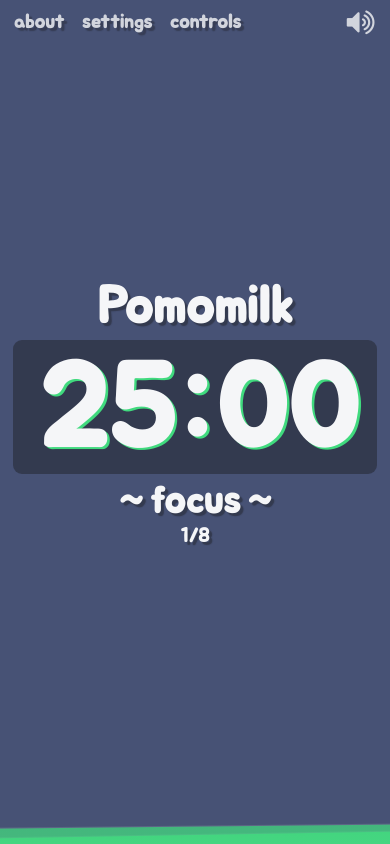
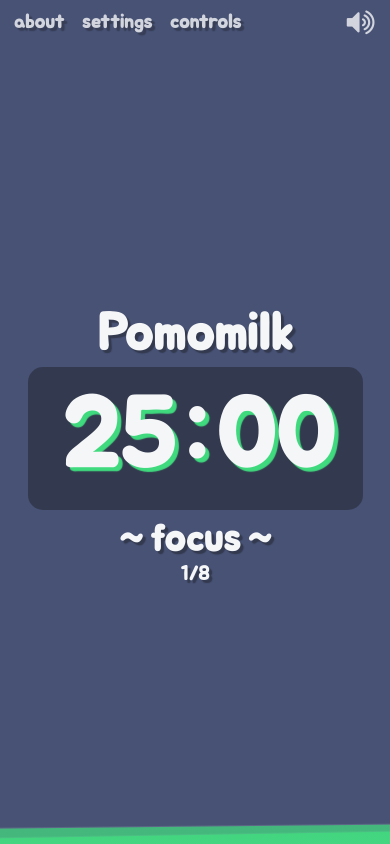
Before and after one commit to ahhreggi/pnc, a React (Create React App) app: page / in a window 390 px wide. Built offline with nearby package versions, Linux system fonts and the light colour scheme.

Commit message:
Adjust responsive timer and overlay styles

```diff
--- a/src/App.js
+++ b/src/App.js
@@ -328,7 +328,7 @@
 
       {/* Main Display */}
       <section className="display foreground">
-        <h2 className="settings-toggle" onClick={() => setShowAbout(true)}>Pomomilk</h2>
+        <h2 className="title settings-toggle" onClick={() => setShowAbout(true)}>Pomomilk</h2>
         <Timer />
         <footer onClick={() => onToggleSettings()}>
           <h3 className="settings-toggle mode">
--- a/src/App.scss
+++ b/src/App.scss
@@ -121,6 +121,24 @@
     span.value {
       justify-content: flex-start;
     }
+
+    /* Responsive Styles */
+    @media screen and (max-width: 400px) {
+      .controls {
+        width: 85vw;
+        overflow-x: hidden;
+      }
+
+      h4 {
+        @include flex-center-col;
+        margin: 1rem 0;
+
+        span.option,
+        span.value {
+          justify-content: center;
+        }
+      }
+    }
   }
 
   /* Nav Bar */
@@ -184,8 +202,12 @@
   /* Main Display */
   section.display {
     margin: 3rem 0;
-    padding: 3rem 0;
+    padding: 6rem 0;
     @include flex-center-col;
+
+    h2.title {
+      padding-top: 5rem;
+    }
 
     h3.mode {
       font-size: 3rem;
--- a/src/components/Timer.scss
+++ b/src/components/Timer.scss
@@ -5,9 +5,15 @@
   background-color: $dark;
   border-radius: 15px;
   border: 5px solid transparent;
+  max-width: 42rem;
   width: 42rem;
   @include flex-center;
   margin-bottom: 0.5rem;
+
+  h1 {
+    line-height: 16rem;
+    // border: 1px solid red;
+  }
 
   &:hover {
     cursor: pointer;
@@ -53,23 +59,32 @@
   }
 
   /* Responsive Styles */
-  @media screen and (min-width: 640px) and (max-width: 780px) {
-    zoom: 90%;
+  @media screen and (max-width: 780px) {
+    width: 38rem;
+
+    h1 {
+      font-size: 13rem;
+      line-height: 15rem;
+    }
   }
 
   @media screen and (min-width: 520px) and (max-width: 640px) {
-    zoom: 80%;
+    width: 35rem;
   }
 
-  @media screen and (min-width: 400px) and (max-width: 520px) {
-    zoom: 65%;
+  @media screen and (max-width: 520px) {
+    width: 70vw;
+
+    h1 {
+      font-size: 25vw;
+      line-height: 25vw;
+      margin-bottom: 2vw;
+    }
   }
 
-  @media screen and (min-width: 360px) and (max-width: 400px) {
-    zoom: 60%;
-  }
-
-  @media screen and (max-width: 360px) {
-    zoom: 45%;
+  @media screen and (max-width: 400px) {
+    h1 {
+      margin-bottom: 4vw;
+    }
   }
 }
```
